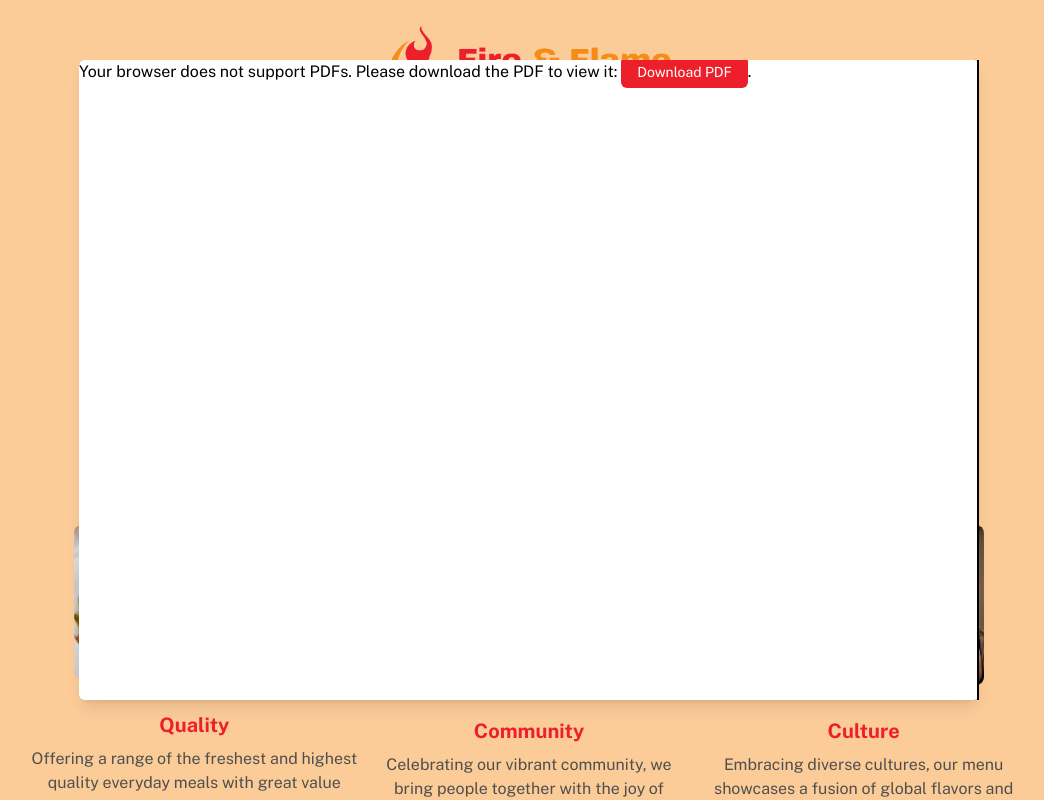
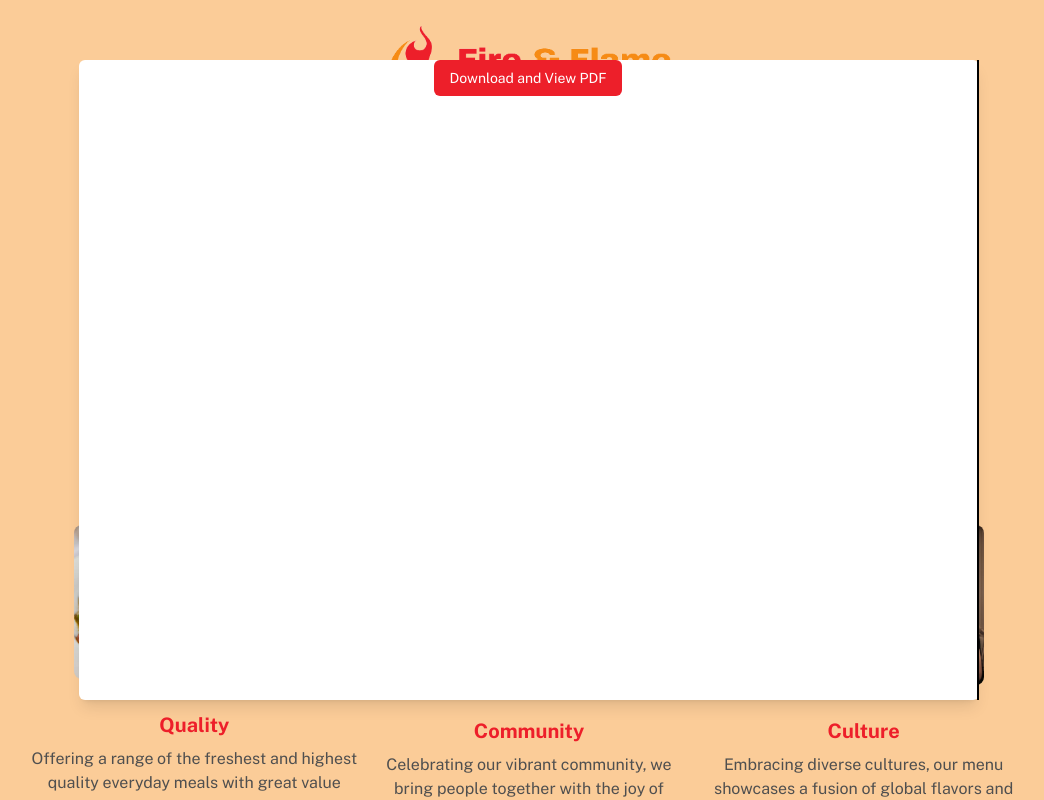
Before and after one commit to applyworldgroup/fireandflame, a Next.js app: page / in a window 1280 px wide. Both pictures are taken after a click on the button "FoodMenu". Shown: the top 800 px of the page, without its empty margins (111-1155 px from the left). Built offline with nearby package versions, Linux system fonts and the light colour scheme.

Commit message:
minor changes

```diff
--- a/src/components/foodMenu/FoodMenu.tsx
+++ b/src/components/foodMenu/FoodMenu.tsx
@@ -30,17 +30,27 @@ const FoodMenu: FC<FoodMenu> = ({}) => {
         FoodMenu
       </button>
       {showFoodMenu && (
-        <div className="fixed top-0 left-0 flex items-center justify-center h-[100vh] w-[100vw] z-30 pb-[5vh] modal">
-          <div className="h-[80vh] w-[90vw] md:max-w-[900px] rounded-md flex flex-col md:flex-row shadow-lg bg-white">
+        <div className="fixed inset-0 flex items-center justify-center z-30 pb-[5vh] modal">
+          <div className="bg-white rounded-md shadow-lg flex flex-col md:flex-row md:max-w-[900px] w-[90vw] h-[80vh] md:w-[90vw]">
             <div className="h-full w-full md:w-[100%] md:border-r-2">
               <object
                 data="assets/foodmenu.pdf"
                 type="application/pdf"
-                className="w-full h-full"
+                className="w-full h-full hidden md:block"
                 style={{ border: 0 }}
               >
-                <p>Your browser does not support PDFs. Please download the PDF to view it: <a href="assets/foodmenu.pdf" className="bg-primary px-4 py-2 text-sm text-white rounded-md">Download PDF</a>.</p>
+                <p className="flex items-center justify-center">
+                  <a href="assets/foodmenu.pdf" className="bg-primary px-4 py-2 text-sm text-white rounded-md">
+                    Download and View PDF
+                  </a>
+                </p>
               </object>
+              <div className=" md:hidden inline-flex flex-col items-center justify-center h-full">
+                <p className="text-center mb-4">The menu is not viewable on small screens. Please download the PDF to view the menu.</p>
+                <a href="assets/foodmenu.pdf" className="bg-primary px-4 py-2 text-sm text-white rounded-md">
+                  Download and View PDF
+                </a>
+              </div>
             </div>
           </div>
         </div>
```
